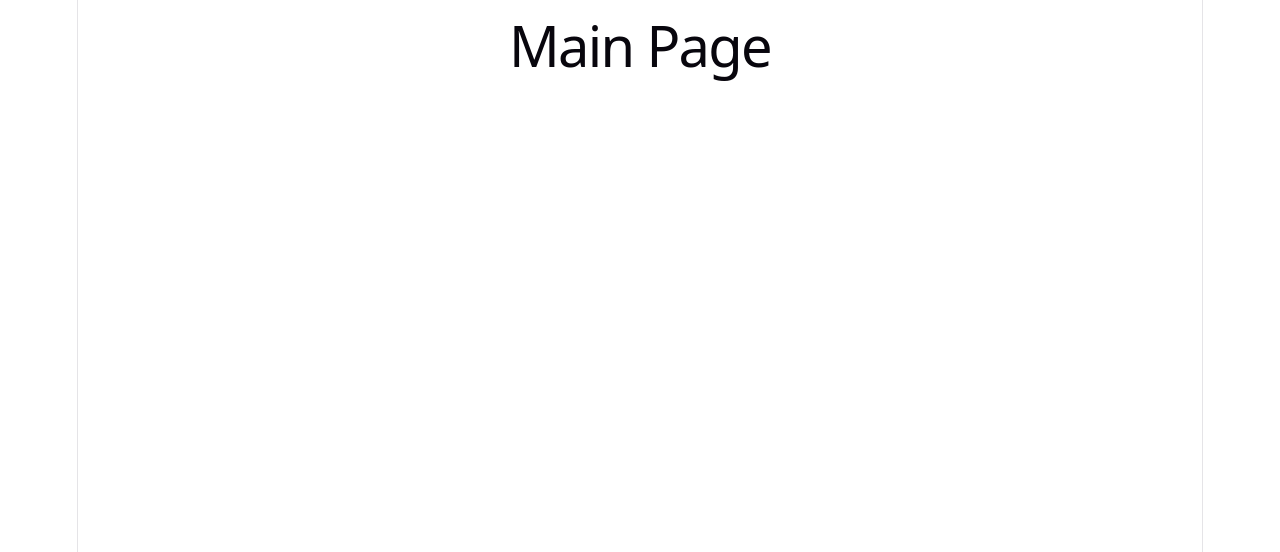
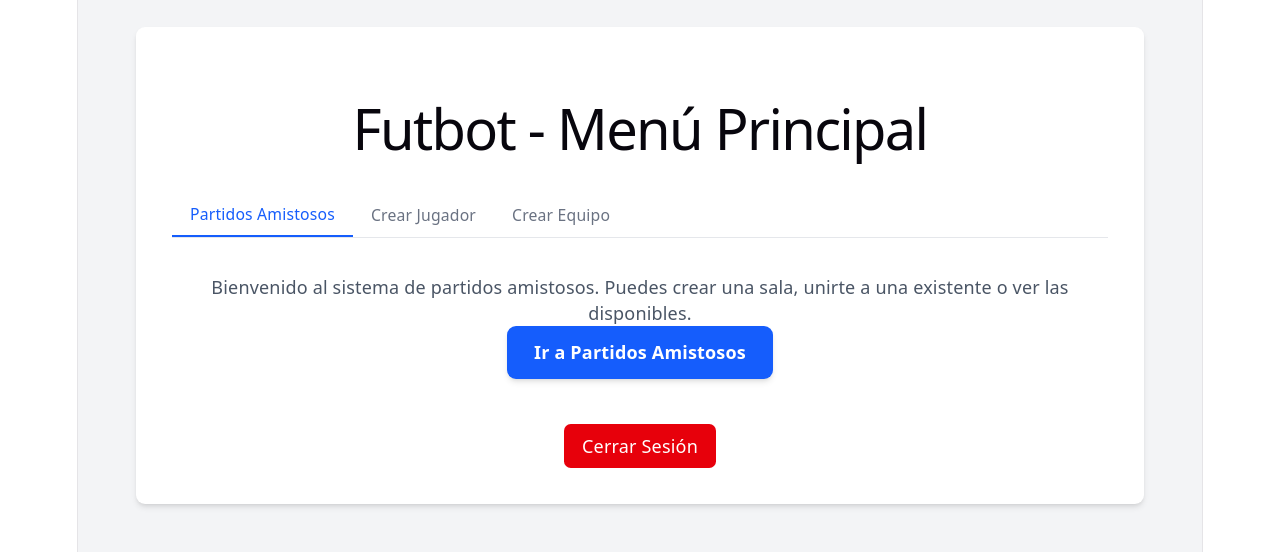
Before and after one commit to IngSoft1-futbot/futbot-frontend, a React (Vite) app: page /Main in a window 1280 px wide. Shown: the top 552 px of the page. Built offline with nearby package versions, Linux system fonts and the light colour scheme.

Commit message:
SCRUM-103 Creación de página principal con navegación por pestañas y botones de redirección

```diff
--- a/src/pages/MainPage.tsx
+++ b/src/pages/MainPage.tsx
@@ -1,3 +1,106 @@
-export default function MainPage(){
-    return <h1> Main Page </h1>
+import { useState } from 'react';
+import { useNavigate } from 'react-router-dom';
+
+export default function MainPage() {
+  const navigate = useNavigate();
+  const [activeTab, setActiveTab] = useState<'FriendlyMatchesList' | 'PlayersCreation' | 'TeamCreation'>('FriendlyMatchesList');
+
+  return (
+    <div className="min-h-screen bg-gray-100 p-6">
+      <div className="max-w-4xl mx-auto bg-white rounded-lg shadow-md p-8">
+        <h1 className="text-3xl font-bold text-center mb-8 text-gray-800">Futbot - Menú Principal</h1>
+
+        {/* Navigation Tabs */}
+        <div className="flex border-b border-gray-200 mb-8">
+          <button
+            onClick={() => setActiveTab('FriendlyMatchesList')}
+            className={`py-2 px-4 font-medium text-sm ${
+              activeTab === 'FriendlyMatchesList'
+                ? 'text-blue-600 border-b-2 border-blue-600'
+                : 'text-gray-500 hover:text-gray-700'
+            }`}
+          >
+            Partidos Amistosos
+          </button>
+          <button
+            onClick={() => setActiveTab('PlayersCreation')}
+            className={`py-2 px-4 font-medium text-sm ${
+              activeTab === 'PlayersCreation'
+                ? 'text-blue-600 border-b-2 border-blue-600'
+                : 'text-gray-500 hover:text-gray-700'
+            }`}
+          >
+            Crear Jugador
+          </button>
+          <button
+            onClick={() => setActiveTab('TeamCreation')}
+            className={`py-2 px-4 font-medium text-sm ${
+              activeTab === 'TeamCreation'
+                ? 'text-blue-600 border-b-2 border-blue-600'
+                : 'text-gray-500 hover:text-gray-700'
+            }`}
+          >
+            Crear Equipo
+          </button>
+        </div>
+
+        {/* Tab Content */}
+        <div>
+          {activeTab === 'FriendlyMatchesList' && (
+            <div className="flex flex-col items-center">
+              <p className="text-gray-600 mb-6 text-center">
+                Bienvenido al sistema de partidos amistosos.
+                Puedes crear una sala, unirte a una existente o ver las disponibles.
+              </p>
+              <button
+                onClick={() => navigate('/FriendlyMatchesList')}
+                className="bg-blue-600 hover:bg-blue-700 text-white font-bold py-3 px-6 rounded-lg transition-colors duration-200 shadow-md"
+              >
+                Ir a Partidos Amistosos
+              </button>
+            </div>
+          )}
+
+          {activeTab === 'PlayersCreation' && (
+            <div className="flex flex-col items-center">
+              <p className="text-gray-600 mb-6 text-center">
+                Crea nuevos jugadores para tu equipo.
+                Asigna puntos a las diferentes habilidades.
+              </p>
+              <button
+                onClick={() => navigate('/PlayersCreation')}
+                className="bg-green-600 hover:bg-green-700 text-white font-bold py-3 px-6 rounded-lg transition-colors duration-200 shadow-md"
+              >
+                Ir a Crear Jugador
+              </button>
+            </div>
+          )}
+
+          {activeTab === 'TeamCreation' && (
+            <div className="flex flex-col items-center">
+              <p className="text-gray-600 mb-6 text-center">
+                Crea tu equipo seleccionando jugadores y asignándoles comportamientos.
+              </p>
+              <button
+                onClick={() => navigate('/TeamCreation')}
+                className="bg-purple-600 hover:bg-purple-700 text-white font-bold py-3 px-6 rounded-lg transition-colors duration-200 shadow-md"
+              >
+                Ir a Crear Equipo
+              </button>
+            </div>
+          )}
+        </div>
+
+        {/* Navigation Buttons */}
+        <div className="mt-10 flex justify-center space-x-4">
+          <button
+            onClick={() => navigate('/logout')}
+            className="px-4 py-2 bg-red-600 hover:bg-red-700 text-white rounded-md font-medium transition-colors duration-200"
+          >
+            Cerrar Sesión
+          </button>
+        </div>
+      </div>
+    </div>
+  );
 }
```
